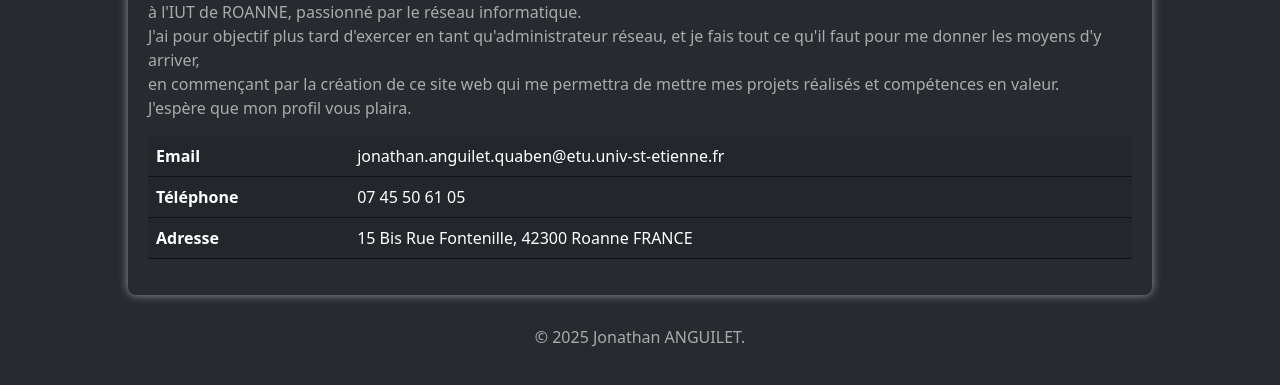
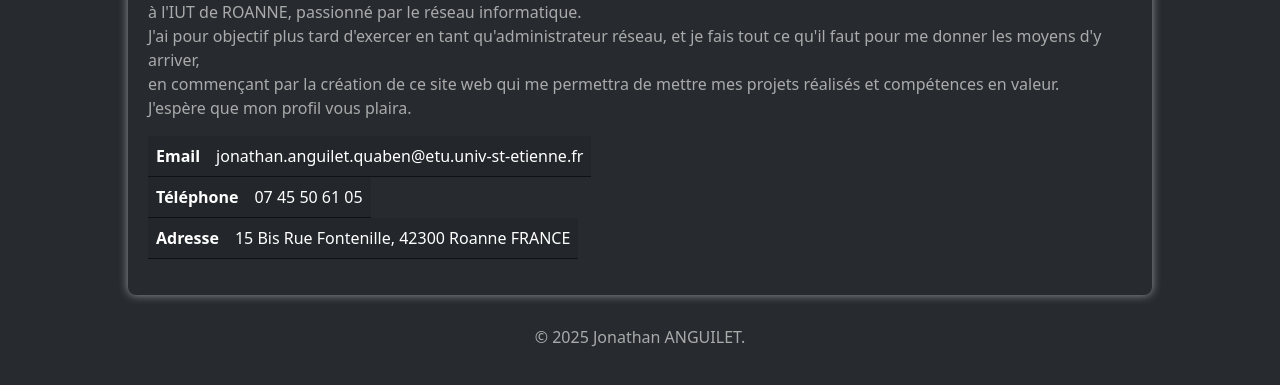
Before and after one commit to AnguiletJonathan/portfolio, a plain HTML site: page index.html in a window 1280 px wide. Shown: the part 185-570 px from the top of the page. Drawn offline with nearby package versions, Linux system fonts and the light colour scheme.

Commit message:
Update index.html

```diff
--- a/index.html
+++ b/index.html
@@ -9,6 +9,10 @@
     <title>Accueil | ANGUILET</title>
     <script src="https://cdn.jsdelivr.net/npm/bootstrap@5.3.0/dist/js/bootstrap.bundle.min.js"></script>
     <style>
+        .table-active {
+            display: flex;
+        }
+
         .container {
             width: 80%;
             /* Largeur du conteneur */
```
